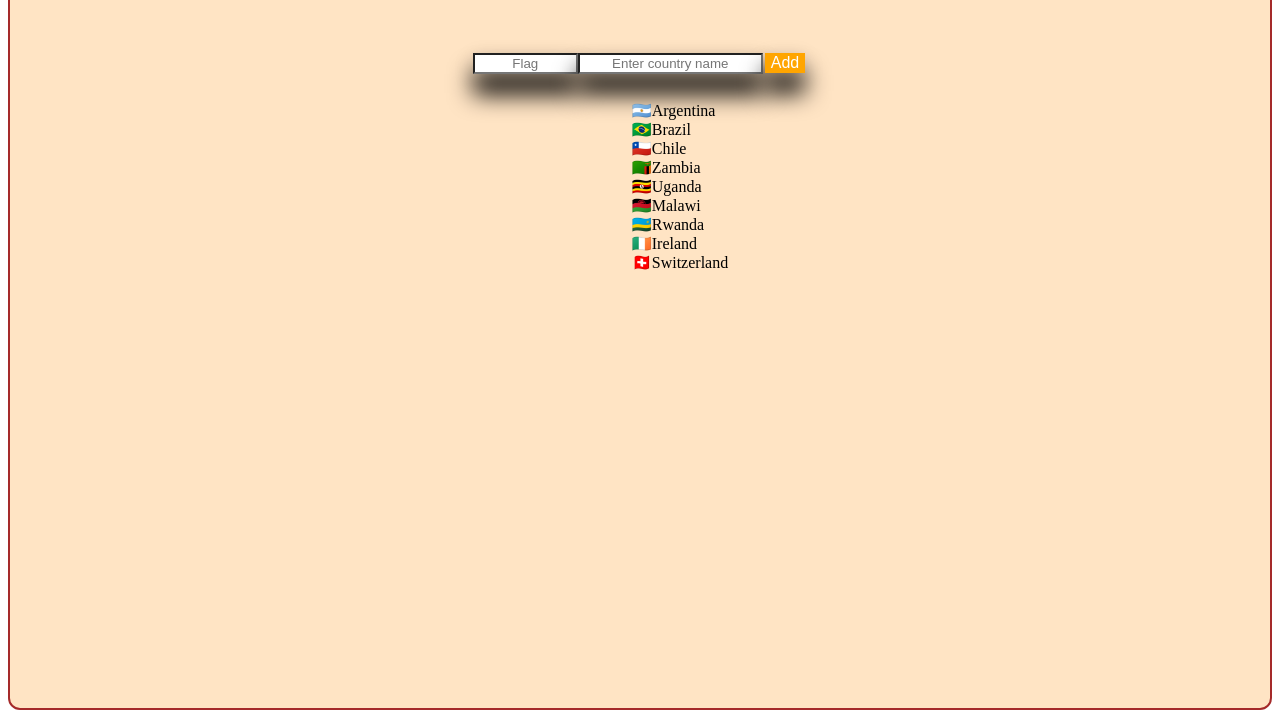
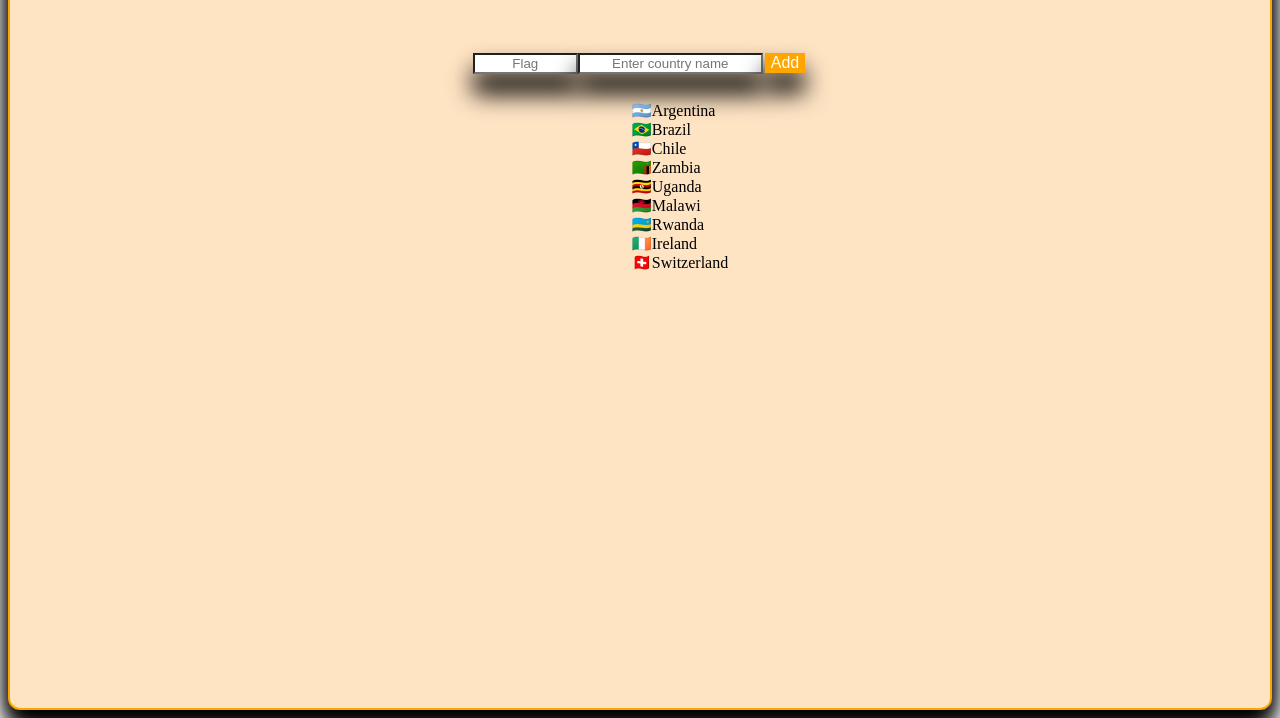
Before and after one commit to OwethuSotomela/country-flag-list, a plain HTML site: page index.html in a window 1280 px wide. Shown: the part 102-820 px from the top of the page. Drawn offline with nearby package versions, Linux system fonts and the light colour scheme.

```diff
--- a/css/style.css
+++ b/css/style.css
@@ -8,9 +8,10 @@
 .container{
     background-color: bisque;
     height: 100vh;
-    border: 2px solid brown;
+    border: 2px solid orange;
     border-radius: 12px;
     align-items: center;
+    box-shadow: 0 20px 25px 0 rgba(1,1,1,1.2), 0 6px 20px 0 rgba(1,1,1,1.19);
 }
 input{
     text-align:center;
```
